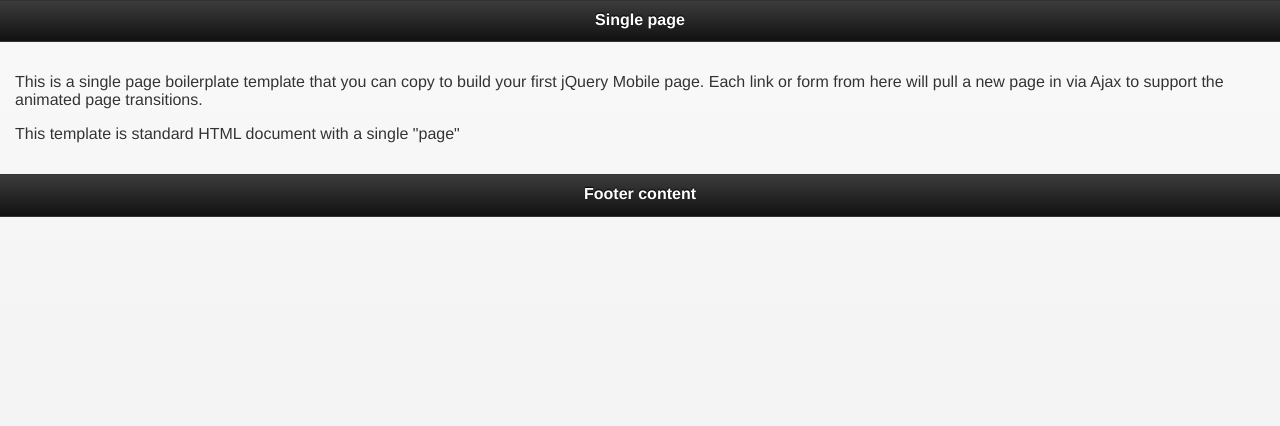
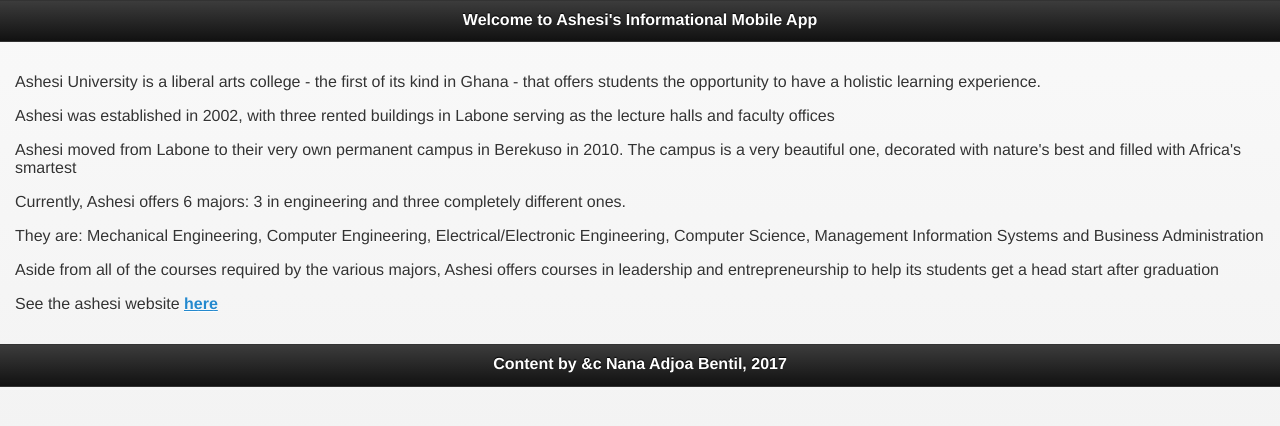
Before and after one commit to nanaadjoabentil/nanaadjoa_mobileweb, a plain HTML site: page index.html in a window 1280 px wide. Drawn offline with Linux system fonts and the light colour scheme.

Commit message:
changed index.html file
changed the text to info about ashesi

```diff
--- a/index.html
+++ b/index.html
@@ -8,6 +8,7 @@
 
   <link rel="stylesheet"  href="css/jquery.mobile.structure.css" />
   <link rel="stylesheet" href="css/jquery.mobile.theme.css" />
+  <!-- <link rel="stylesheet" href="css/index.css" /> -->
 
   <script>
     var userAgent = navigator.userAgent + '';
@@ -34,16 +35,22 @@
     <div data-role="page">
 
     	<div data-role="header">
-    		<h1>Single page</h1>
+    		<h1> Welcome to Ashesi's Informational Mobile App</h1>
     	</div><!-- /header -->
 
     	<div data-role="content">
-    		<p>This is a single page boilerplate template that you can copy to build your first jQuery Mobile page. Each link or form from here will pull a new page in via Ajax to support the animated page transitions.</p>
-    		<p>This template is standard HTML document with a single "page"</p>
+    		<p>Ashesi University is a liberal arts college - the first of its kind in Ghana - that offers students the opportunity to have a holistic learning experience.</p>
+    		<p> Ashesi was established in 2002, with three rented buildings in Labone serving as the lecture halls and faculty offices</p>
+        <p> Ashesi moved from Labone to their very own permanent campus in Berekuso in 2010. The campus is a very beautiful one, decorated with nature's best and filled with Africa's smartest</p>
+        <p> Currently, Ashesi offers 6 majors: 3 in engineering and three completely different ones. </p>
+        <p> They are: Mechanical Engineering, Computer Engineering, Electrical/Electronic Engineering, Computer Science, Management Information Systems and Business Administration </p>
+        <p> Aside from all of the courses required by the various majors, Ashesi offers courses in leadership and entrepreneurship to help its students get a head start after graduation </p>
+        <p> See the ashesi website <a href = "www.ashesi.edu.gh">here</a>
+
     	</div><!-- /content -->
 
     	<div data-role="footer">
-    		<h4>Footer content</h4>
+    		<h4>Content by &c Nana Adjoa Bentil, 2017</h4>
     	</div><!-- /footer -->
 
     </div><!-- /page -->
```
Also changed, not shown: css/index.css (added).
